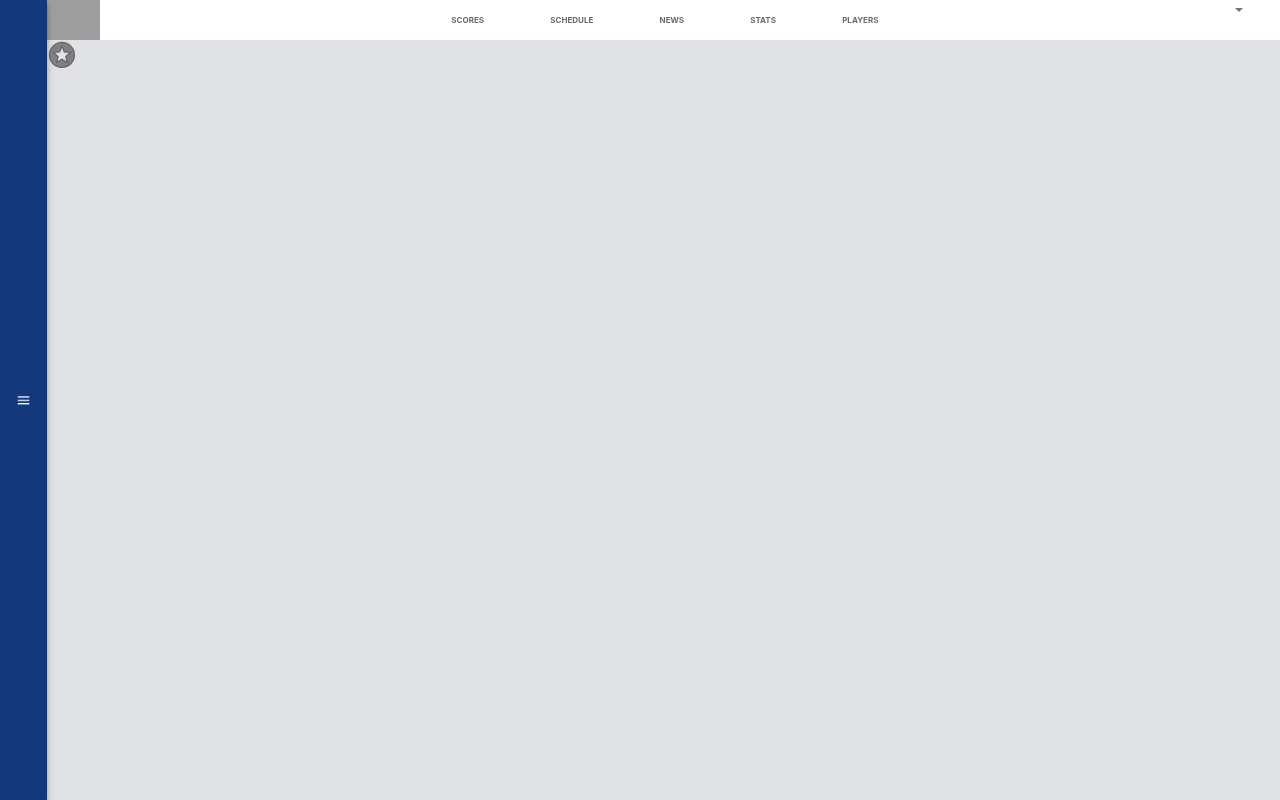
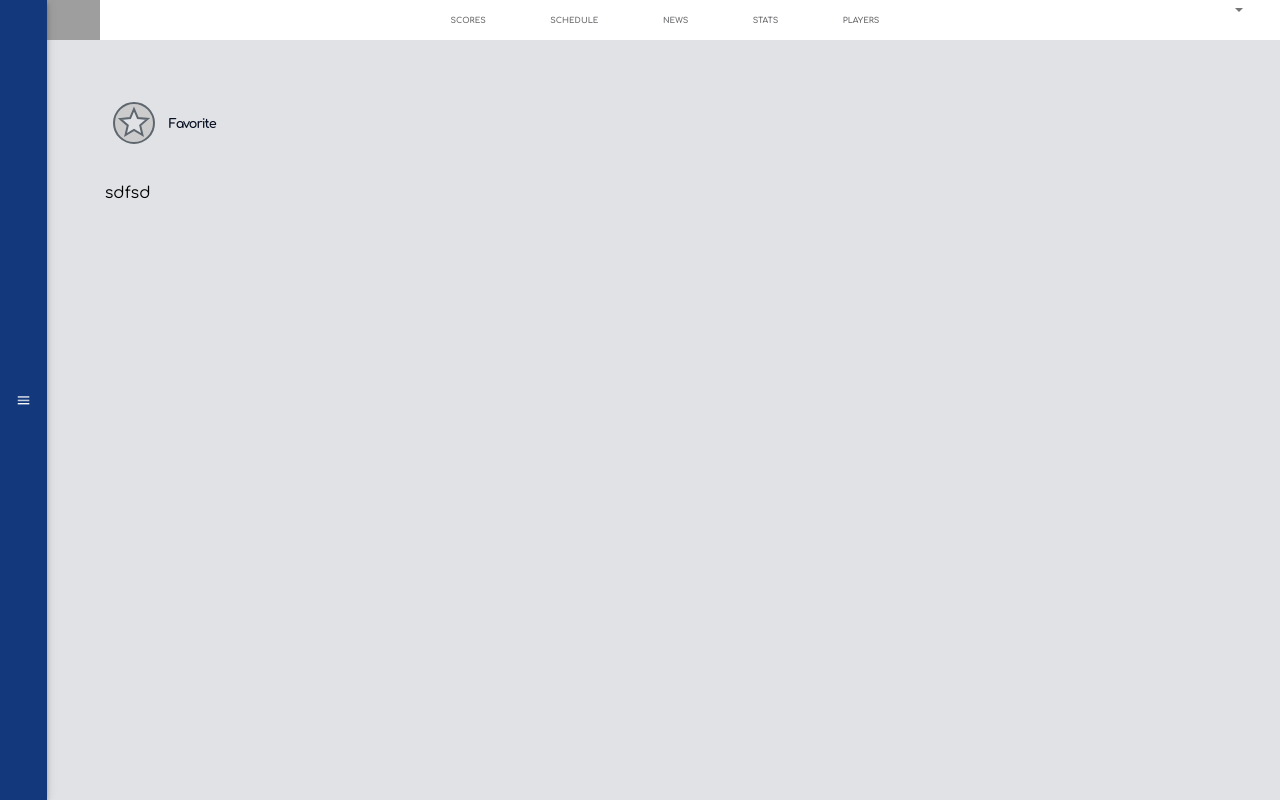
Before and after one commit to Avi98/nbaPlayerProfile, a React (Create React App) app: page / in a window 1280 px wide. Built offline with nearby package versions, Linux system fonts and the light colour scheme; grey boxes are pictures that could not be loaded.

Commit message:
added row grid for row need to refactore

```diff
--- a/src/App.tsx
+++ b/src/App.tsx
@@ -1,9 +1,8 @@
 import React from 'react';
-import logo from './logo.svg';
 import './App.css';
 import { nbaIcon, downArrow, Menu } from './images';
 import { Container, CompoundGrid, Navbar, Icon, MenuItems, DisplayIcon, Sidebar, IconCotainer } from './styles';
-import Favroite from "./components/favoraite"
+import { FavoriteContainer, PersonalInfo } from './components';
 
 const App: React.FC = () => {
   return (
@@ -25,10 +24,11 @@ const App: React.FC = () => {
             <Icon src={downArrow} style={{ height: '18px', width: '18px', alignSelf: 'center' }} />
           </DisplayIcon>
         </Navbar>
+            {/* <FavoriteContainer /> */}
+            <PersonalInfo />
         <Sidebar>
           <Icon src={Menu} style={{ height: '15px', width: "15px" }} />
         </Sidebar>
-        <Favroite />
       </CompoundGrid>
 
     </Container>
--- /dev/null
+++ b/src/components/favContainer.tsx
@@ -0,0 +1,29 @@
+import React from "react";
+import Favorite from "./favoraite";
+import styled from "styled-components";
+
+const FavContainer = styled.div`
+    display:flex;
+    align-items:center;
+    grid-column:3;
+    grid-row: 3;
+    font-size: 0.8rem;
+    font-weight: 800;
+    color: var(--textBlack);
+    letter-spacing: -1px;
+    justify-content:space-around;
+    font-family: 'Comfortaa', sans-serif;
+    -webkit-font-smoothing: subpixel-antialiased;
+`
+
+
+const FavoriteContainer: React.FC = () => {
+    function onClick() {
+
+    }
+    return (<FavContainer>
+        <Favorite onClick={onClick} /> Favorite
+    </FavContainer>)
+}
+
+export default FavoriteContainer
--- a/src/components/favoraite.tsx
+++ b/src/components/favoraite.tsx
@@ -4,27 +4,30 @@ import styled from "styled-components";
 type Props = {
     fill?: string,
     stroke?: string,
+    onClick: () => void
 };
 
 type FavoriteType = {
     bgColor?: string;
+    height?: string;
+    width?: string;
 }
 
 const FavoriteContainer = styled.div<FavoriteType>`
-    background-color: ${({ bgColor }) => bgColor ? bgColor : 'transparent'};
-    height: 1.87rem;
-    width: 1.87rem;
+    background: ${({ bgColor }) => bgColor ? bgColor : 'transparent'};
+    cursor: pointer;
 `
 const defaultProps = {
-    fill: 'grey',
-    stroke: '#646568'
+    fill: '#cccccc',
+    stroke: '#5e666f'
 }
 
-const Favroite: React.SFC<Props> = ({ fill, stroke }) =>
-    <FavoriteContainer>
-        <svg xmlns="http://www.w3.org/2000/svg" width="100%" fill={fill} stroke={stroke} height="100%" viewBox="0 0 24 24">
+//Todo: not able to add onClick functionality
+const Favorite: React.SFC<Props> = ({ fill, stroke, onClick}) =>
+    <FavoriteContainer onClick={onClick} height="2rem" width="2rem">
+        <svg xmlns="http://www.w3.org/2000/svg" width="48" fill={fill} stroke={stroke} height="48" viewBox="0 0 24 24">
             <path d="M11.99 2C6.47 2 2 6.48 2 12s4.47 10 9.99 10C17.52 22 22 17.52 22 12S17.52 2 11.99 2zm4.24 16L12 15.45 7.77 18l1.12-4.81-3.73-3.23 4.92-.42L12 5l1.92 4.53 4.92.42-3.73 3.23L16.23 18z" /></svg>
     </FavoriteContainer>
 
-Favroite.defaultProps = defaultProps;
-export default Favroite;
+Favorite.defaultProps = defaultProps;
+export default Favorite;
--- a/src/components/index.ts
+++ b/src/components/index.ts
@@ -1,3 +1,5 @@
 import PersonalInfo from "./personlaInfo";
+import FavoriteContainer from "./favContainer";
 
-export {PersonalInfo}
+
+export {PersonalInfo, FavoriteContainer}
--- /dev/null
+++ b/src/components/name.tsx
@@ -0,0 +1,10 @@
+import React from "react";
+import styled from "styled-components/macro";
+
+const NameBox = styled.div`
+    grid-row: name-start / name-end;
+    grid-column: 3 / span 2;
+`
+const Name:React.FC = () => <NameBox>sdfsd</NameBox>
+
+export default Name;
--- a/src/components/personlaInfo.tsx
+++ b/src/components/personlaInfo.tsx
@@ -1,8 +1,15 @@
 import React from 'react'
+import FavoriteContainer from "./favContainer"
+import Name from "./name";
 
 
- const PersonalInfo:React.FC = ()=>{
-    return<div>hi</div>
+const PersonalInfo: React.FC = () => {
+    return (
+        <>
+            <FavoriteContainer />
+            <Name />
+        </>
+    )
 }
 
 export default PersonalInfo;
--- a/src/globalStyle.ts
+++ b/src/globalStyle.ts
@@ -1,8 +1,14 @@
 import {createGlobalStyle } from "styled-components";
 
 export const GlobalStyle = createGlobalStyle`
+@import url(//fonts.googleapis.com/css?family=Orbitron&display=swap);
+@import url(//fonts.googleapis.com/css?family=Roboto+Condensed&display=swap);
+@import url(//fonts.googleapis.com/css?family=Open+Sans&display=swap);
+@import url(//fonts.googleapis.com/css?family=Bebas+Neue&display=swap);
+@import url(//fonts.googleapis.com/css?family=Comfortaa:400,600,700&display=swap);
     body{
         font-size: 100%;
+        font-family: 'Comfortaa' , sans-serif;
     }
 
 `
--- a/src/styles.ts
+++ b/src/styles.ts
@@ -9,14 +9,16 @@ export const Container = styled.div`
   --blue: #14387c;
   --white: #fcfdfd;
   --textGrey: #696a6d;
+  --textBlack: #091124;
+  --verticalPadding: 4rem;
 
   `
 export const CompoundGrid = styled.div`
     display:grid;
     height: 100%;
     background-color: var(--grey);
-    grid-template-rows: 40px 4em 40px;
-    grid-template-columns:  4fr [content-start]5fr[content-end] 10fr 9fr 2fr 8fr 3fr 7fr 5fr 6fr 6fr 5fr 7fr 3fr 8fr 2fr 9fr 1fr 10fr;
+    grid-template-rows: 2.5rem 4em 2.5rem  2.5rem [name-start]minmax(var(--verticalPadding), auto)[name-end];
+    grid-template-columns:  4fr [content-start] 5fr[content-end] 10fr 9fr 2fr 8fr 3fr 7fr 5fr 6fr 6fr 5fr 7fr 3fr 8fr 2fr 9fr 1fr 10fr;
     `
 export const Sidebar = styled.div`
     box-shadow: 0px 2px 4px -1px rgba(0,0,0,0.2), 0px 4px 5px 0px rgba(0,0,0,0.14), 0px 1px 10px 0px rgba(0,0,0,0.12);
```
